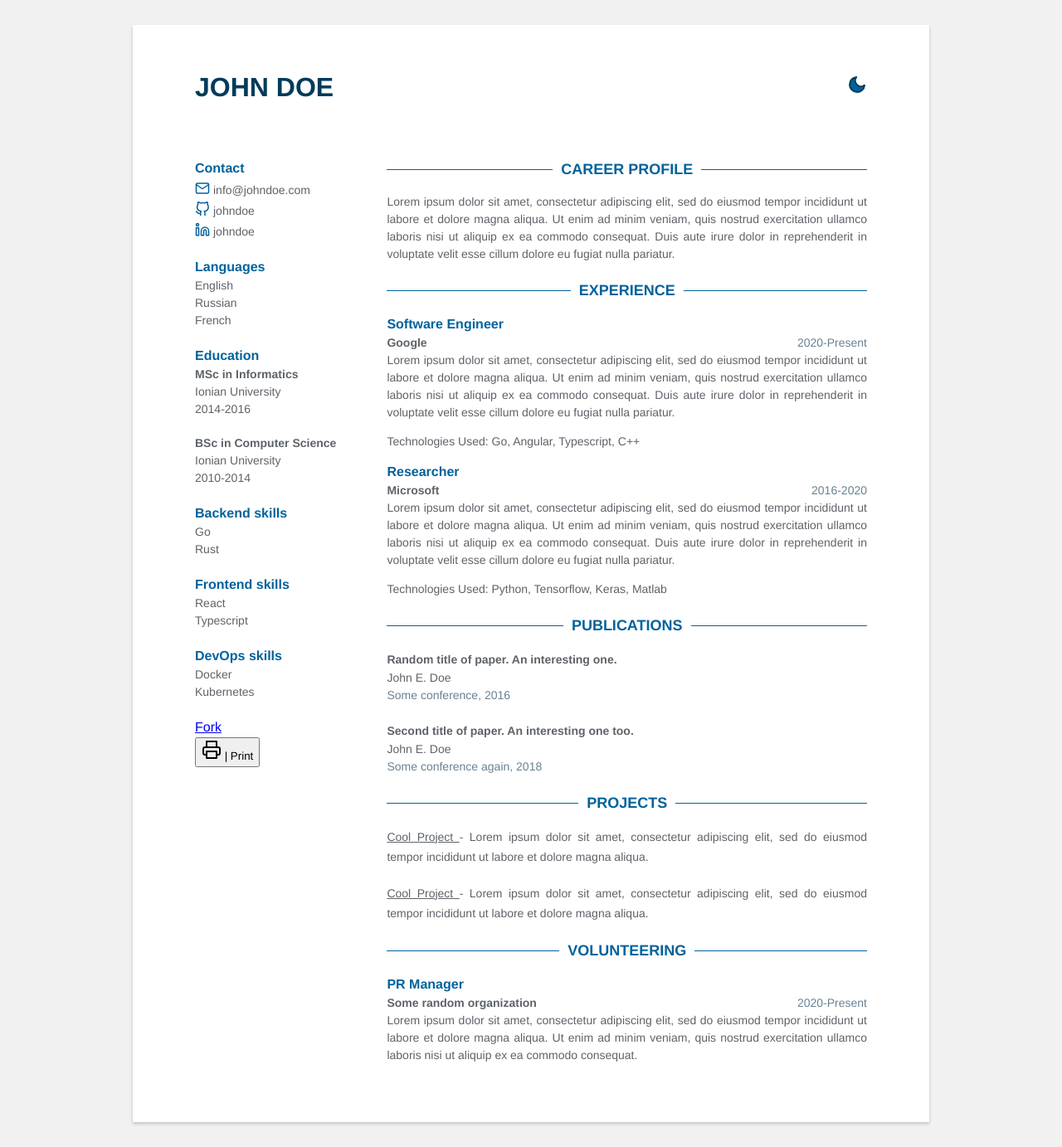
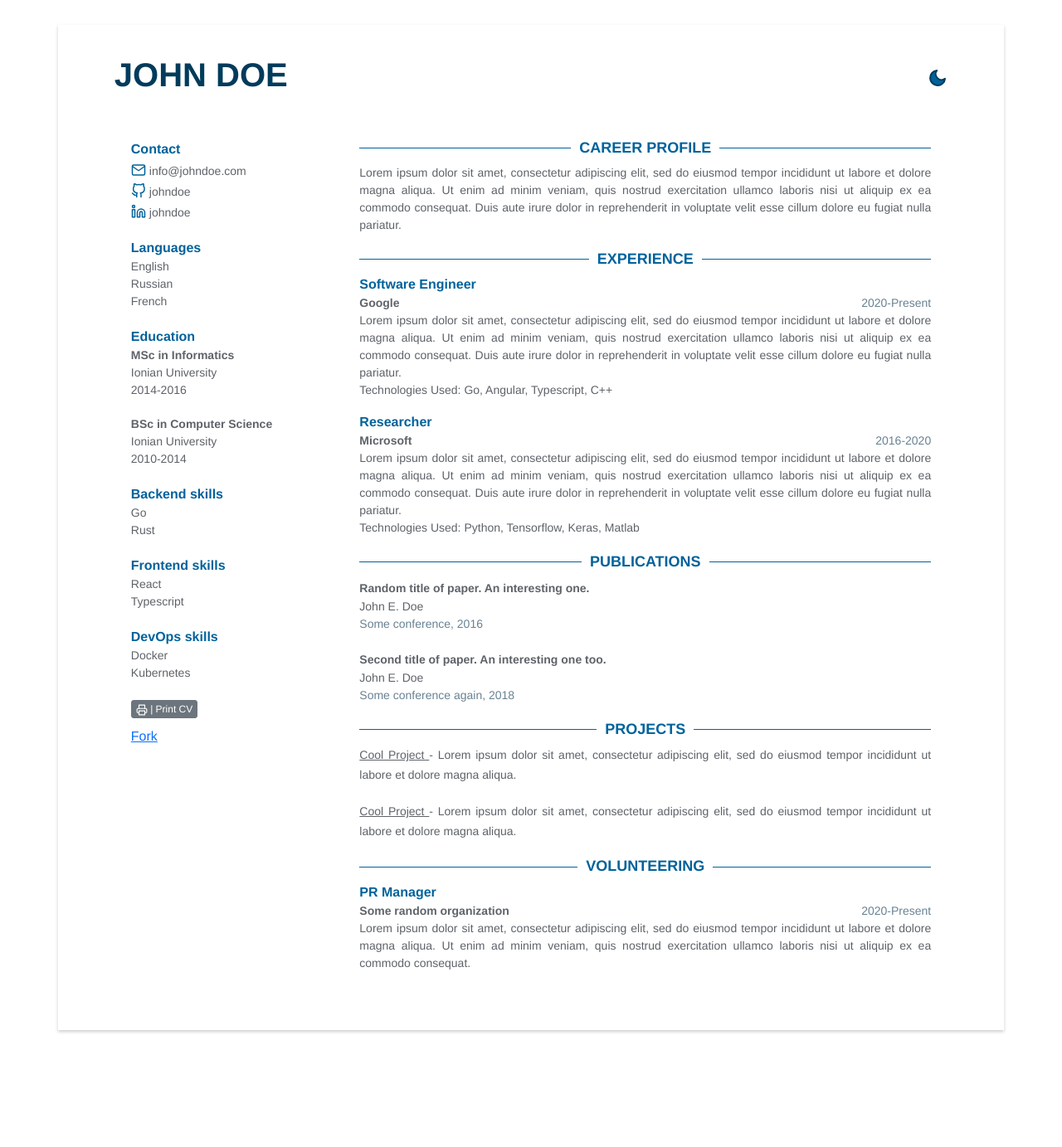
Before and after one commit to xaviercucurull/xaviercucurull.github.io, a Jekyll site: the page built from resume.html, in a window 1280 px wide. Shown: the whole page at 83% size. Built offline with Jekyll 4.4.1, drawn with Linux system fonts in a browser that asks for light colours; after the commit the page ends 1272 px from its top, so only the background shows below that.

Commit message:
Add bootstrap print button

```diff
--- a/Gemfile
+++ b/Gemfile
@@ -3,5 +3,3 @@
 gem "jekyll", "3.5.2"
 
 gem "jekyll-minifier", "0.1.10"
-
-gem "jekyll-pdf"
--- a/_config.yml
+++ b/_config.yml
@@ -10,7 +10,6 @@
 
 plugins:
     - jekyll-minifier
-    - jekyll-pdf
 
 exclude:
   - docker-compose.yml
--- a/_includes/head.html
+++ b/_includes/head.html
@@ -2,6 +2,7 @@
     <!-- Styles -->
     <link rel="stylesheet" href="{{'/assets/css/main.css' | absolute_url}}">
     <link rel="stylesheet" href="https://cdnjs.cloudflare.com/ajax/libs/font-awesome/4.7.0/css/font-awesome.min.css">
+    <link href="https://cdn.jsdelivr.net/npm/bootstrap@5.1.3/dist/css/bootstrap.min.css" rel="stylesheet" integrity="sha384-1BmE4kWBq78iYhFldvKuhfTAU6auU8tT94WrHftjDbrCEXSU1oBoqyl2QvZ6jIW3" crossorigin="anonymous">
 
     <!-- Meta tags -->
     <meta charset="utf-8">
--- a/_includes/print.html
+++ b/_includes/print.html
@@ -2,7 +2,9 @@
 {% if print %}
 <section class="print">
     <div>
-        <button class="btn btn-primary" onclick="window.print()"><i data-feather="printer"></i> | Print</button>
+        <button class="btn btn-secondary btn-xs" onclick="window.print()"><i class="size-14" data-feather="printer"></i> | Print CV</button>
+
     </div>
+    <div></div>
 </section>
 {% endif %}
--- a/_sass/_base.scss
+++ b/_sass/_base.scss
@@ -28,3 +28,20 @@
         }
     }
 }
+
+.size-14{
+    width: 14px;
+    height: 14px;
+    }
+
+.btn-xs
+{
+    padding: 1px 5px !important;
+    font-size: 12px !important;
+    line-height: 1.5 !important;
+    border-radius: 3px !important;
+}
+
+.print {
+    padding-bottom: 10px;
+}
--- a/_sass/_print.scss
+++ b/_sass/_print.scss
@@ -21,4 +21,8 @@
     .fork {
         display: none;
     }
+
+    .print {
+        display: none;
+    }
 }
--- a/resume.html
+++ b/resume.html
@@ -10,8 +10,8 @@
       {% include languages.html %}
       {% include education.html %}
       {% include skills.html %}
+      {% include print.html %}
       {% include fork.html %}
-      {% include print.html %}
     </div>
 
     <div class="main">
```
